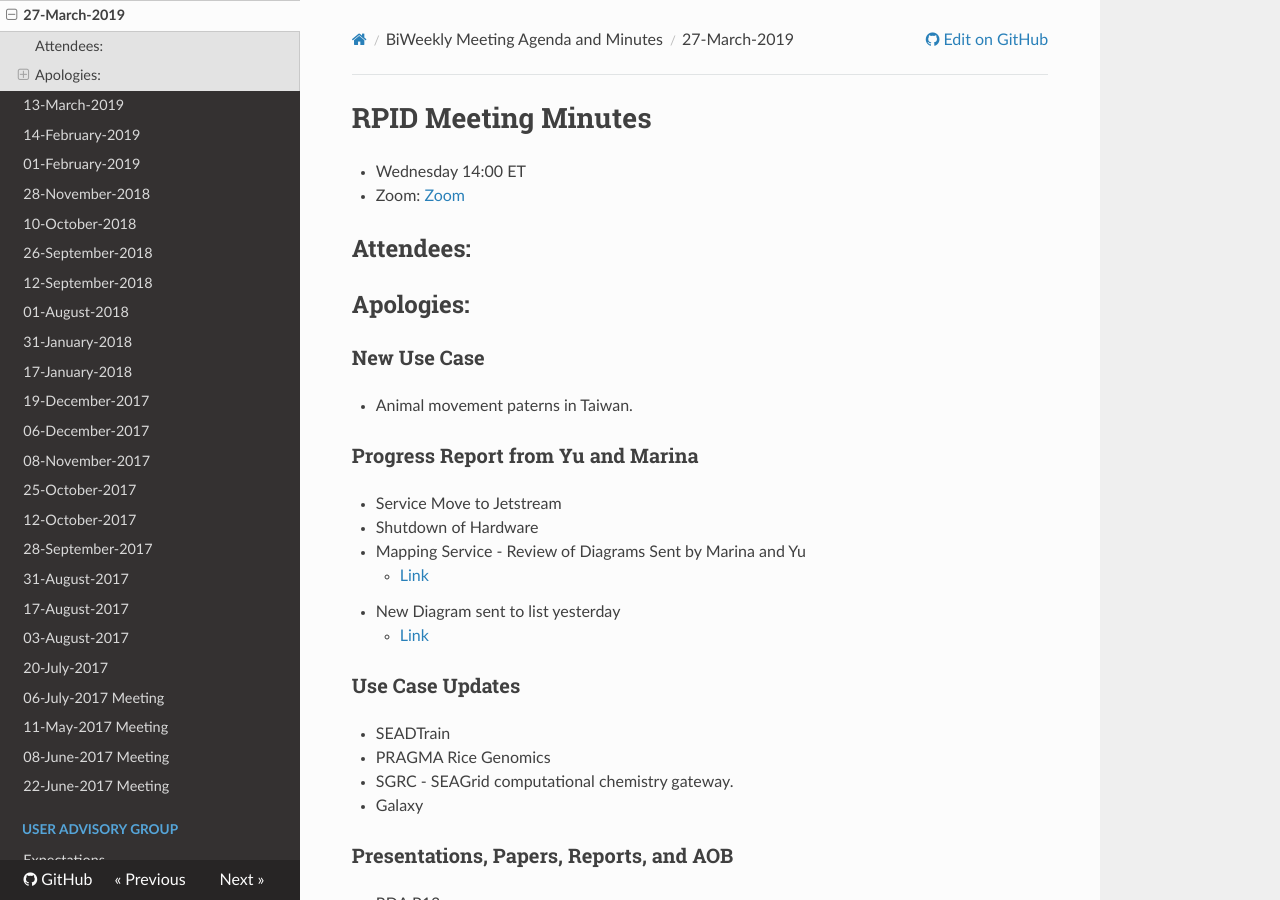
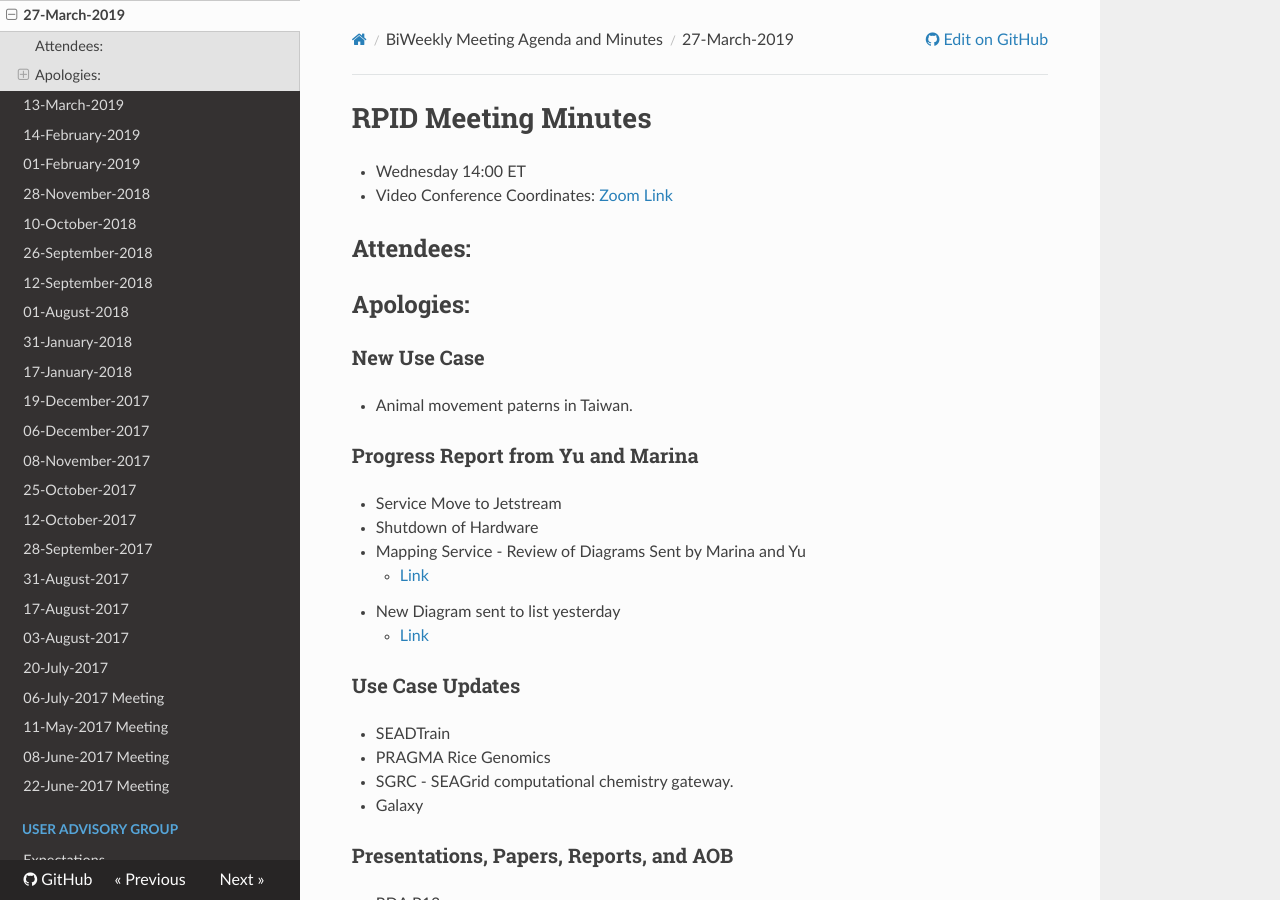
Before and after one commit to rpidproject/rpid, an MkDocs documentation site: the page built from docs/27-March-2019.md, in a window 1280 px wide and 900 px high. Built offline with MkDocs 1.6.1, drawn with Linux system fonts in a browser that asks for light colours; nearby versions of some CDN libraries; old or Windows-style settings are respelled for this version of MkDocs.

Commit message:
Update 27-March-2019.md

```diff
--- a/docs/27-March-2019.md
+++ b/docs/27-March-2019.md
@@ -1,7 +1,7 @@
 # RPID Meeting Minutes
 
    * Wednesday 14:00 ET
-   * Zoom: [Zoom](https://iu.zoom.us/my/rquick)
+   * Video Conference Coordinates: [Zoom Link](https://iu.zoom.us/my/rquick)
 
 ## Attendees:
 ## Apologies:
```
